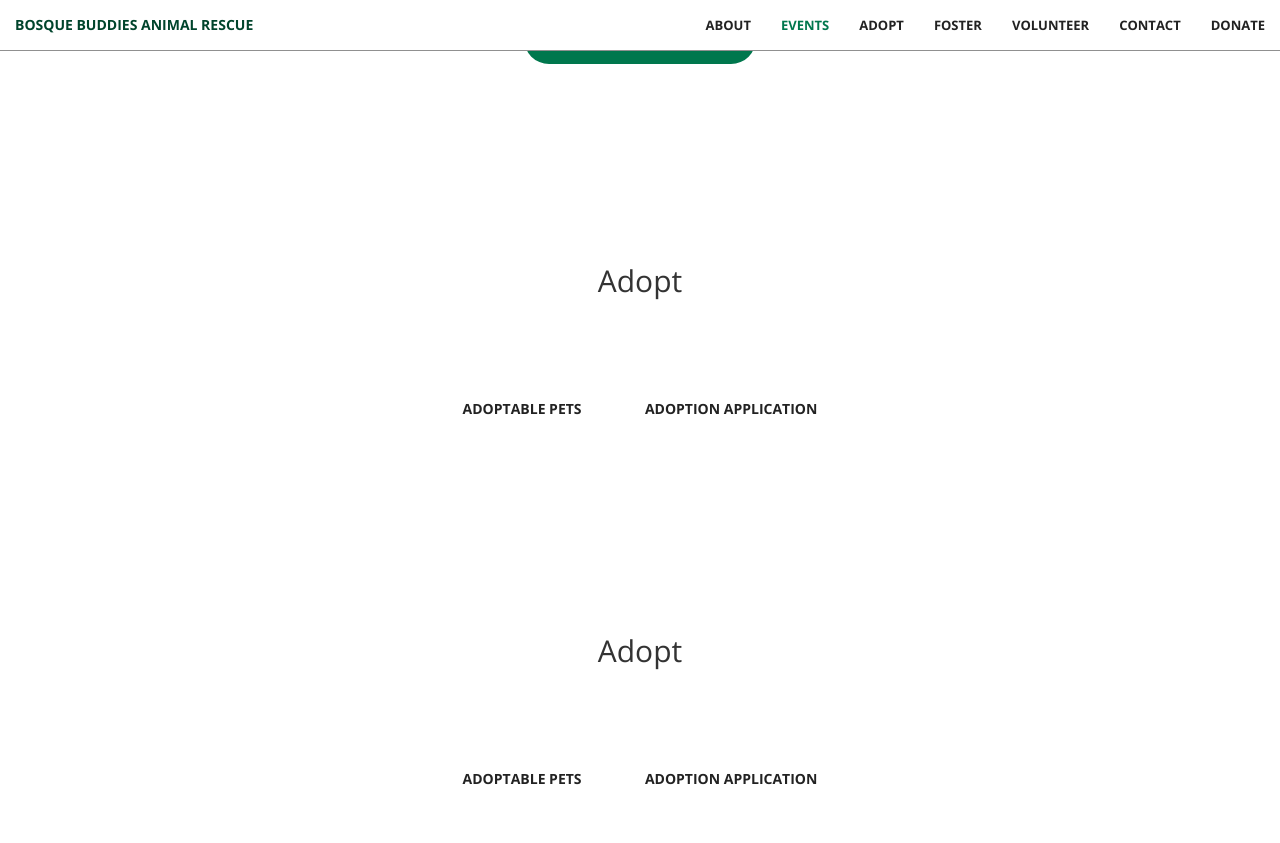
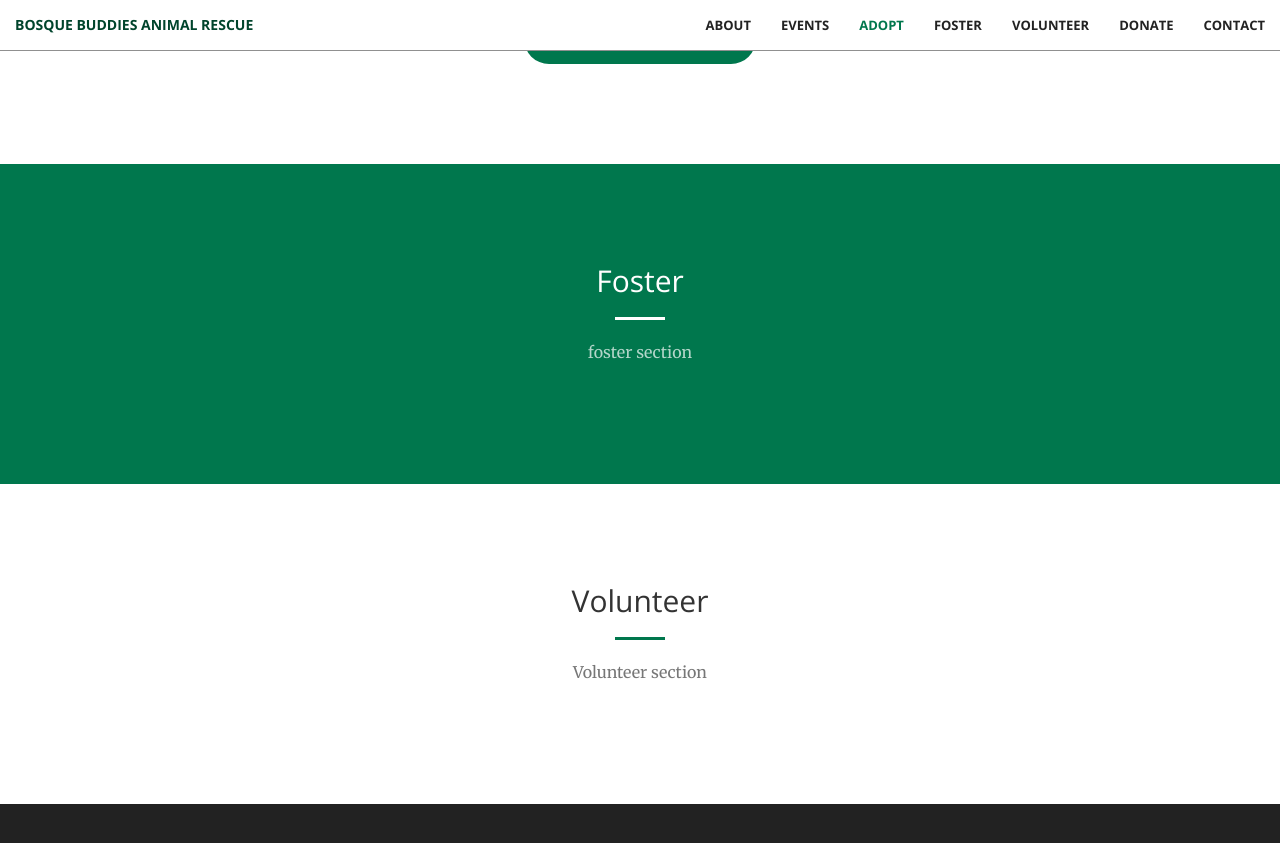
Before and after one commit to bbanimalrescue/bbanimalrescue.github.io, a Jekyll site: the page built from index.html, in a window 1280 px wide and 900 px high, scrolled down 2425 px. Shown: the top 843 px of the window. Built offline with Jekyll 4.4.1, drawn with Linux system fonts in a browser that asks for light colours; some of the changed text lies outside the part shown.

Commit message:
Updated placeholder sections

```diff
--- a/_includes/donate.html
+++ b/_includes/donate.html
@@ -1,12 +1,10 @@
-<section id="adopt">
+<section class="bg-dark" id="donate">
     <div class="container">
         <div class="row">
             <div class="col-lg-8 col-lg-offset-2 text-center">
-                <h2 class="section-heading">Adopt</h2>
+                <h2 class="section-heading">Donate</h2>
                 <hr class="light">
-                <p class="text-faded">All of our adoptable buddies can be found on Adopt-a-Pet</p>
-                <a href="#" class="btn btn-default btn-xl wow tada">Adoptable Pets</a>
-                <a href="#" class="btn btn-default btn-xl wow tada">Adoption Application</a>
+                <p class="text-faded">Donation section</p>
             </div>
         </div>
     </div>
--- a/_includes/foster.html
+++ b/_includes/foster.html
@@ -1,12 +1,10 @@
-<section id="adopt">
+<section class="bg-primary" id="foster">
     <div class="container">
         <div class="row">
             <div class="col-lg-8 col-lg-offset-2 text-center">
-                <h2 class="section-heading">Adopt</h2>
+                <h2 class="section-heading">Foster</h2>
                 <hr class="light">
-                <p class="text-faded">All of our adoptable buddies can be found on Adopt-a-Pet</p>
-                <a href="#" class="btn btn-default btn-xl wow tada">Adoptable Pets</a>
-                <a href="#" class="btn btn-default btn-xl wow tada">Adoption Application</a>
+                <p class="text-faded">foster section</p>
             </div>
         </div>
     </div>
--- a/_includes/nav.html
+++ b/_includes/nav.html
@@ -21,19 +21,19 @@
                     <a class="page-scroll" href="#events">Events</a>
                 </li>
                 <li>
-                    <a class="page-scroll" href="#services">Adopt</a>
+                    <a class="page-scroll" href="#adopt">Adopt</a>
                 </li>
                 <li>
-                    <a class="page-scroll" href="#portfolio">Foster</a>
+                    <a class="page-scroll" href="#foster">Foster</a>
                 </li>
                 <li>
-                    <a class="page-scroll" href="#contact">Volunteer</a>
+                    <a class="page-scroll" href="#volunteer">Volunteer</a>
+                </li>
+                <li>
+                    <a class="page-scroll" href="#donate">Donate</a>
                 </li>
                 <li>
                     <a class="page-scroll" href="#contact">Contact</a>
-                </li>
-                <li>
-                    <a class="page-scroll" href="#contact">Donate</a>
                 </li>
             </ul>
         </div>
--- a/_includes/volunteer.html
+++ b/_includes/volunteer.html
@@ -1,12 +1,10 @@
-<section id="adopt">
+<section id="volunteer">
     <div class="container">
         <div class="row">
             <div class="col-lg-8 col-lg-offset-2 text-center">
-                <h2 class="section-heading">Adopt</h2>
-                <hr class="light">
-                <p class="text-faded">All of our adoptable buddies can be found on Adopt-a-Pet</p>
-                <a href="#" class="btn btn-default btn-xl wow tada">Adoptable Pets</a>
-                <a href="#" class="btn btn-default btn-xl wow tada">Adoption Application</a>
+                <h2 class="section-heading">Volunteer</h2>
+                <hr>
+                <p class="text-muted">Volunteer section</p>
             </div>
         </div>
     </div>
```
